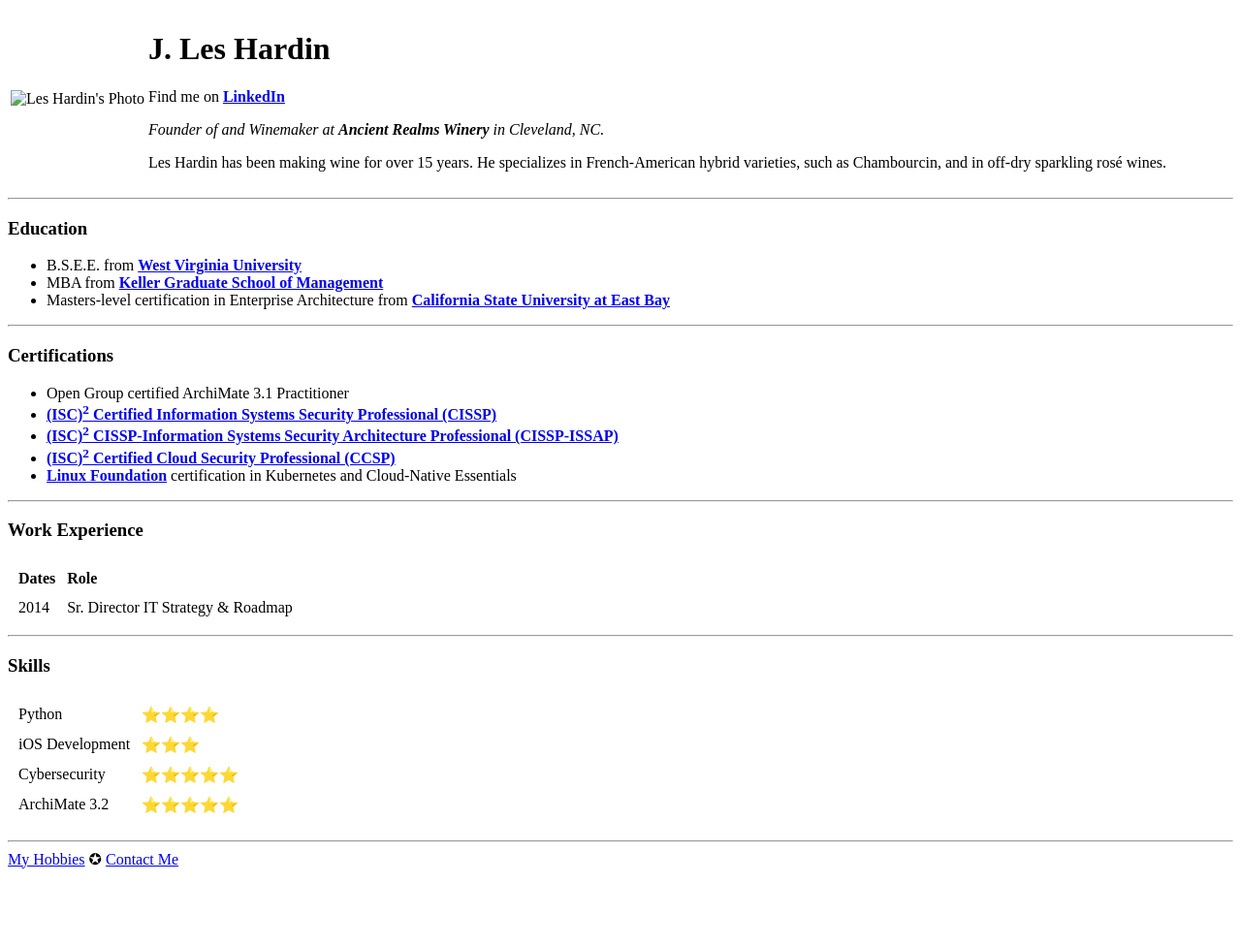
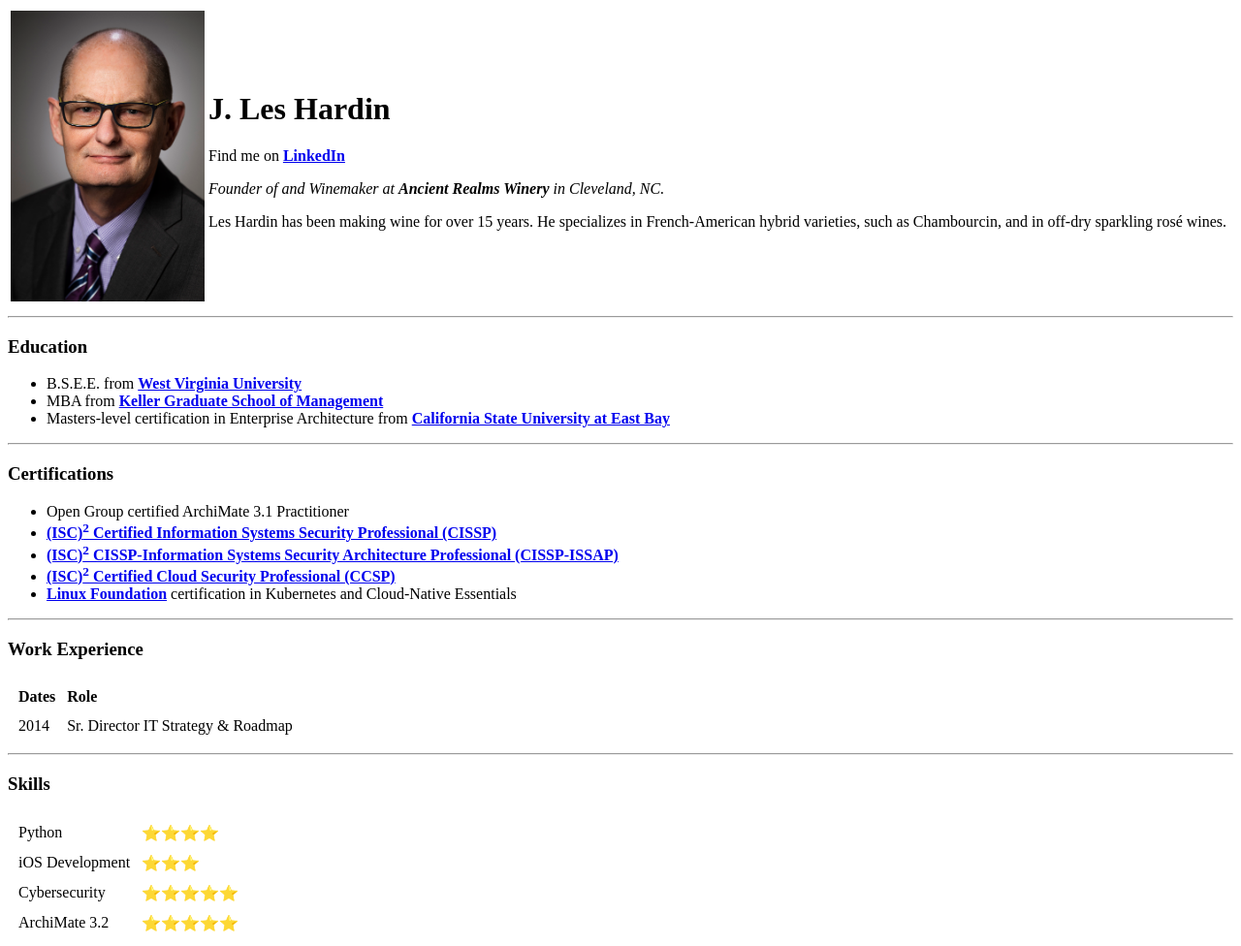
Before and after one commit to CzechM8/cv, a plain HTML site: page index.html in a window 1280 px wide. Shown: the top 976 px of the page at 97% size. Before the commit the page ends 904 px from the top, so only its background shows below. Drawn offline with Linux system fonts and the light colour scheme; the site is published under a folder, as on GitHub Pages, so addresses that start at the root find nothing.

Commit message:
Update index.html
Working on image not viewing

```diff
--- a/index.html
+++ b/index.html
@@ -7,7 +7,7 @@
     <body>
         <table>
             <tr>
-                <td><img src="/images/Les_Hardin.jpg" alt="Les Hardin's Photo" width="200" height="300"></td>
+                <td><img src="images/Les_Hardin.jpg" alt="Les Hardin's Photo" width="200" height="300"></td>
 
                 <td>
                     <h1>J. Les Hardin</h1>
```
